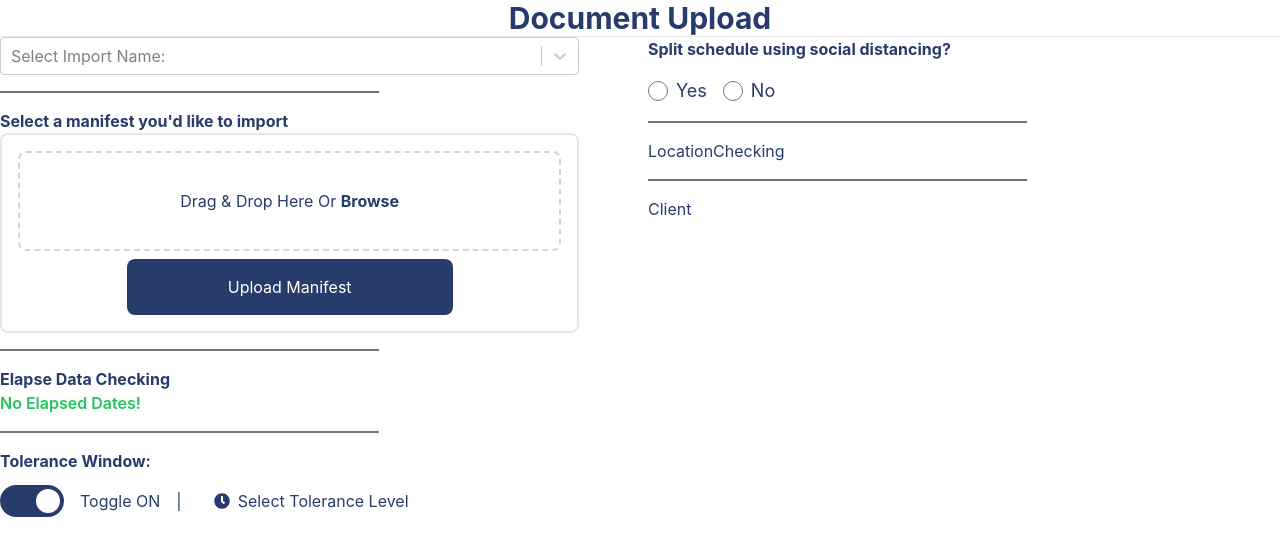
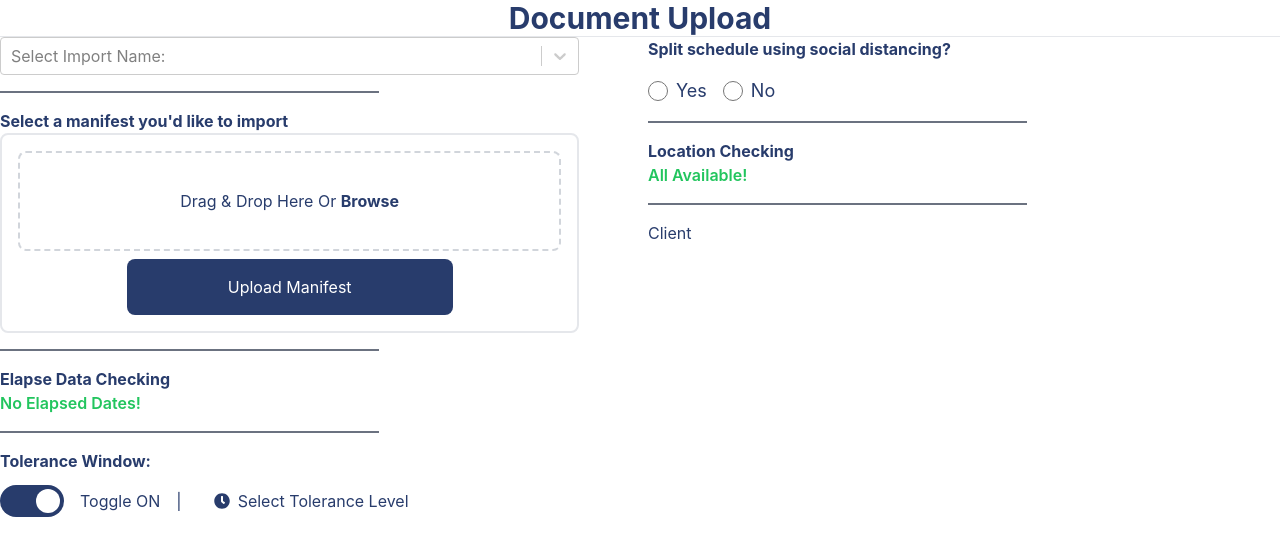
Before and after one commit to Yumenio/skyhop-react-assesment, a React (Create React App) app in the folder src/: page / in a window 1280 px wide. Shown: the top 556 px of the page. Built offline with nearby package versions, Linux system fonts and the light colour scheme.

Commit message:
feat: adds LocationChecking from RightPane and SuccessText as a generalization for green text

```diff
--- /dev/null
+++ b/src/src/components/Common/SuccessText.tsx
@@ -0,0 +1,13 @@
+import React from 'react'
+
+interface SuccessTextProps{
+  text:string;
+}
+
+const SuccessText:React.FC<SuccessTextProps> = ({text}) => {
+  return (
+    <p className="text-green-500 font-semibold">{text}</p>
+  )
+}
+
+export default SuccessText
--- a/src/src/components/RightPane/LocationChecking.tsx
+++ b/src/src/components/RightPane/LocationChecking.tsx
@@ -1,8 +1,20 @@
-import React from 'react'
+import React, { useState } from 'react'
+import PaneSectionHeader from '../Common/PaneSectionHeader'
+import SuccessText from '../Common/SuccessText'
 
 const LocationChecking = () => {
+  const [data, setData] = useState<null|string[]>(null)
   return (
-    <div>LocationChecking</div>
+    <div>
+      <PaneSectionHeader title="Location Checking" />
+      {data ? (
+        <ul>
+          {data.map((item, index) => <li key={index}>{item}</li>)}
+        </ul>
+      ):(
+        <SuccessText text="All Available!" />
+      )}
+    </div>
   )
 }
 
```
